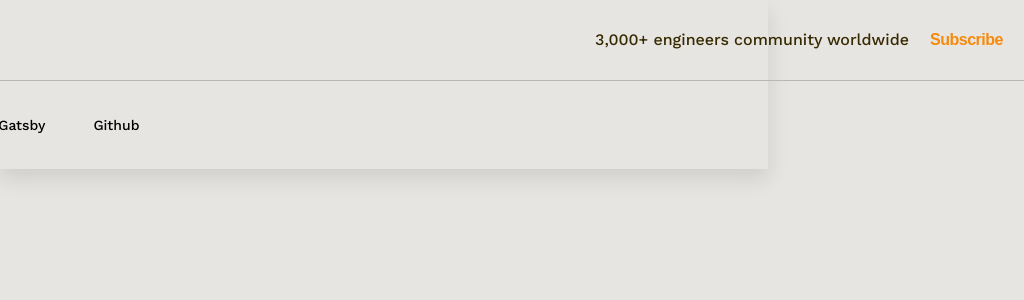
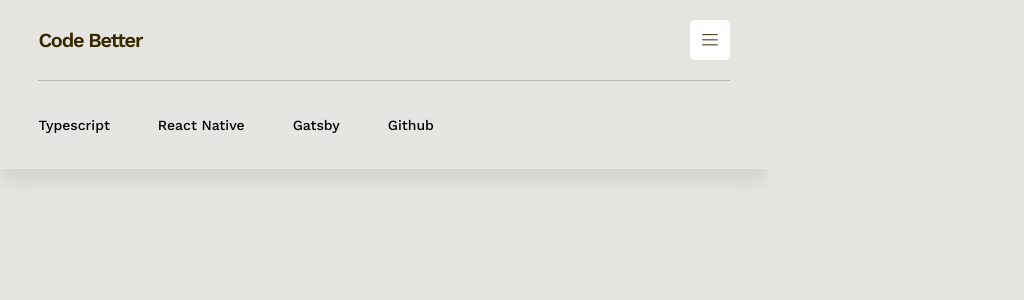
Before and after one commit to HubertKwiatkowski/navbar-animations, a React (Vite) app: page / in a window 768 px wide. Shown: the top 300 px of the page, 1024 px wide, since content can reach past the window. Built offline with nearby package versions, Linux system fonts and the light colour scheme.

Commit message:
chore: mobile menu

```diff
--- a/package.json
+++ b/package.json
@@ -11,6 +11,7 @@
     "preview": "vite preview"
   },
   "dependencies": {
+    "classnames": "^2.3.2",
     "react": "^18.2.0",
     "react-dom": "^18.2.0"
   },
--- a/src/components/Navbar/Navbar.css
+++ b/src/components/Navbar/Navbar.css
@@ -8,14 +8,32 @@
 	margin: 0 auto;
 }
 
+.wrapper {
+	width: 320px;
+	padding: 0 12px;
+	margin: 0 auto;
+}
+
+@media only screen and (min-width: 420px) {
+	.wrapper {
+		width: 90%;
+	}
+}
+
+@media only screen and (min-width: 1280px) {
+	.wrapper {
+		width: 1200px;
+	}
+}
+
 .header-top {
-	width: 1280px;
 	height: 80px;
 	display: flex;
 	flex-direction: row;
 	align-items: center;
 	justify-content: space-between;
 	border-bottom: solid #B8B7B6 1px;
+	position: relative;
 }
 
 h2 {
@@ -27,9 +45,26 @@ h2 {
 	letter-spacing: -0.06em;
 }
 
+.burger-wrapper {
+	position: absolute;
+	top: 20px;
+	right: 0;
+	display: none;
+}
+
+.burger-wrapper svg {
+	cursor: pointer;
+}
+
 .subscribe {
 	display: flex;
 	flex-direction: row;
+}
+
+@media only screen and (max-width: 768px) {
+	.subscribe {
+		display: none;
+	}
 }
 
 .subscribe-text {
@@ -39,11 +74,11 @@ h2 {
 	font-size: 16px;
 	line-height: 100%;
 	color: #372A00;
+	margin-right: 15px;
 }
 
 .subscribe-button {
 	border: none;
-	background: transparent;
 	font-style: normal;
 	font-weight: 600;
 	font-size: 16px;
@@ -51,7 +86,19 @@ h2 {
 	text-align: right;
 	letter-spacing: -0.03em;
 	color: #F58A0C;
-	margin: 15px;
+	margin: 15px 0;
+	cursor: pointer;
+}
+
+.burger-menu {
+	list-style: none;
+	cursor: pointer;
+}
+
+@media only screen and (max-width: 768px) {
+	.burger-wrapper {
+		display: block;
+	}
 }
 
 .navbar {
@@ -67,6 +114,42 @@ h2 {
 	line-height: 200%;
 	align-items: center;
 	color: #000000;
-	width: 1280px;
 	height: 60px;
 }
+
+.navbar li {
+	cursor: pointer;
+}
+
+@media only screen and (max-width: 768px) {
+	.header-top.mobile-menu,
+	.subscribe.mobile-menu {
+		display: flex;
+		flex-direction: column;
+		align-items: start;
+		justify-content: center;
+	}
+
+	.header-top.mobile-menu {
+		position: absolute;
+		width: 100vw;
+		height: 263px;
+		top: 0;
+		left: 0;
+		padding-left: 20px;
+		border: none;
+		background-color: #fff;
+		z-index: 10;
+		gap: 5px;
+	}
+}
+
+
+
+.close-menu {
+	margin-right: 30px;
+}
+
+.hide {
+	display: none;
+}
--- a/src/components/Navbar/Navbar.jsx
+++ b/src/components/Navbar/Navbar.jsx
@@ -1,15 +1,49 @@
 import "./Navbar.css"
+import {Burger, Close} from "../../icons/index.js"
+import {useEffect, useState} from "react";
+import classNames from "classnames";
 
 const Navbar = () => {
+  const [menuOpen, setMenuOpen] = useState(false)
+
+  useEffect(() => {
+    const burgerIcon = document.querySelector('.burger-wrapper')
+
+    const handleClick = () => {
+      setMenuOpen(!menuOpen)
+    }
+
+    burgerIcon.addEventListener('click', handleClick)
+
+    return () => {
+      burgerIcon.removeEventListener('click', handleClick)
+    }
+  })
+
+  const headerTopClasses = classNames('header-top', {'mobile-menu': menuOpen})
+  const burgerClasses = classNames('burger-menu', {'hide': menuOpen})
+  const closeClasses = classNames('close-menu', {'hide': !menuOpen})
+  const subscribeClasses = classNames('subscribe', {'mobile-menu': menuOpen})
+
   return (
     <div className="header">
-      <div className="header-top">
+      <div className="wrapper">
+        <div className={headerTopClasses}>
           <h2>Code Better</h2>
-        <div className="subscribe">
-          <p className="subscribe-text">3,000+ engineers community worldwide</p>
-          <button className="subscribe-button">Subscribe</button>
+          <div className="burger-wrapper">
+            <div className={burgerClasses}>
+              <Burger />
+            </div>
+            <div className={closeClasses}>
+              <Close />
             </div>
           </div>
+          <div className={subscribeClasses}>
+            <p className="subscribe-text">3,000+ engineers community worldwide</p>
+            <div className="subscribe-button">Subscribe</div>
+          </div>
+        </div>
+
         <ul className="navbar">
           <li>Typescript</li>
           <li>React Native</li>
@@ -17,6 +51,7 @@ const Navbar = () => {
           <li>Github</li>
         </ul>
       </div>
+    </div>
   )
 }
 
--- /dev/null
+++ b/src/icons/Burger.jsx
@@ -0,0 +1,8 @@
+export const Burger = () => (
+  <svg width="40" height="40" viewBox="0 0 40 40" fill="none" xmlns="http://www.w3.org/2000/svg">
+    <rect width="40" height="40" rx="5" fill="white"/>
+    <path d="M27.2993 14.6457L12.6315 14.5783" stroke="#372A00" strokeLinecap="round"/>
+    <path d="M27.2993 24.881L12.6315 24.8137" stroke="#372A00" strokeLinecap="round"/>
+    <path d="M27.2993 19.881L12.6315 19.8137" stroke="#372A00" strokeLinecap="round"/>
+  </svg>
+);
--- /dev/null
+++ b/src/icons/Close.jsx
@@ -0,0 +1,7 @@
+export const Close = () => (
+  <svg width="40" height="40" viewBox="0 0 40 40" fill="none" xmlns="http://www.w3.org/2000/svg">
+    <rect width="40" height="40" rx="4" fill="white"/>
+    <path d="M26.0207 26.0208L14.707 14.7071" stroke="black" strokeLinecap="round"/>
+    <path d="M26.0206 14.7071L14.7069 26.0208" stroke="black" strokeLinecap="round"/>
+  </svg>
+);
--- /dev/null
+++ b/src/icons/index.js
@@ -0,0 +1,4 @@
+import { Burger } from "./Burger.jsx";
+import { Close} from "./Close.jsx";
+
+export { Burger, Close };
--- a/src/index.css
+++ b/src/index.css
@@ -16,9 +16,12 @@
 
 body {
   margin: 0;
+  padding: 0;
   display: flex;
   min-width: 320px;
   min-height: 100vh;
+  box-sizing: border-box;
+  overflow-x: hidden;
 }
 
 h1 {
```
Also changed, not shown: 1 other file (tests, documents, lock files or other folders). Lines whose indentation alone changed are shown as unchanged.
